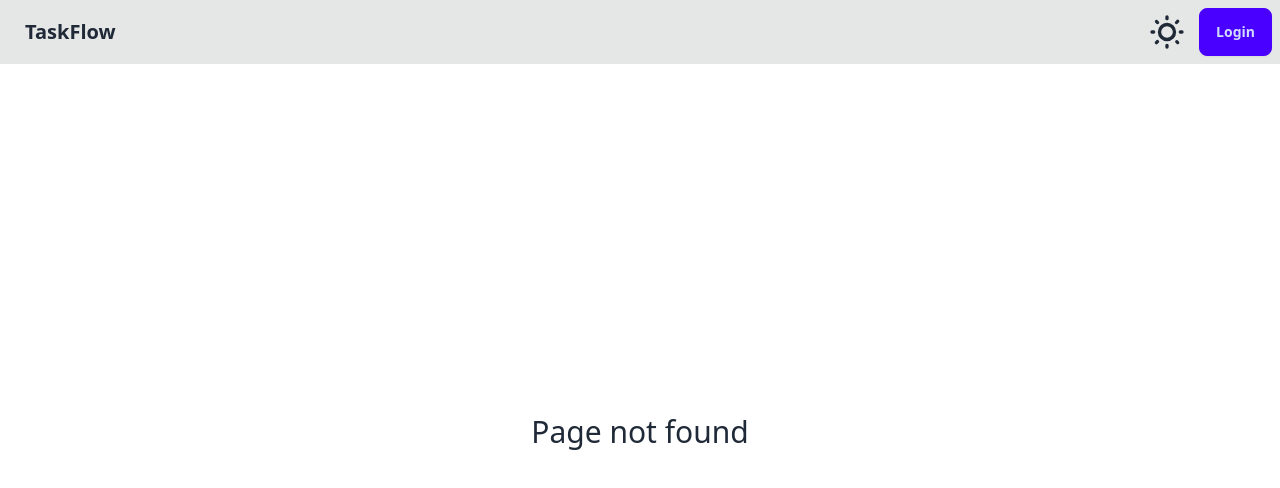
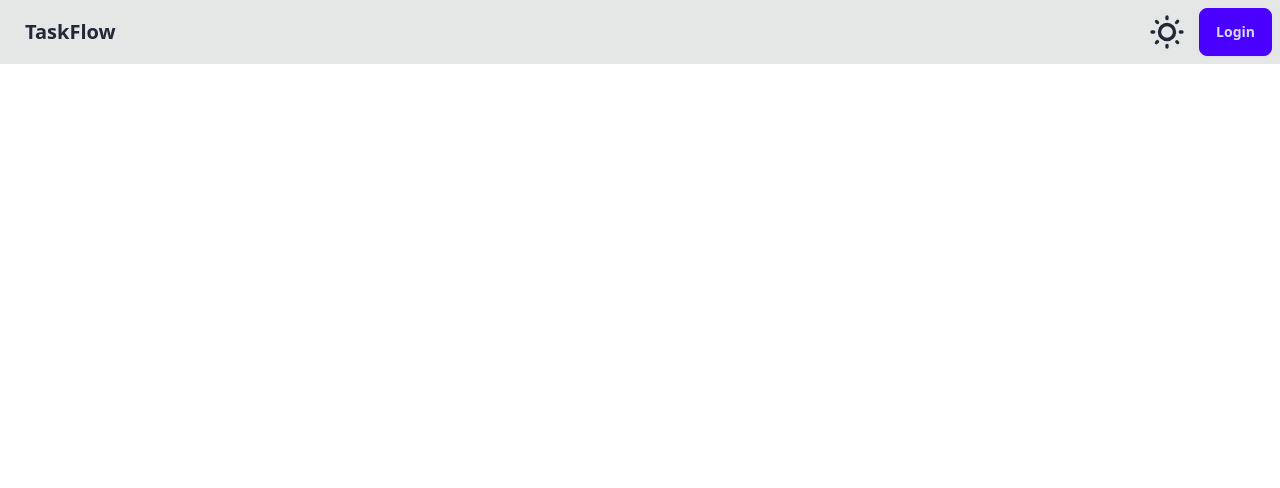
Before and after one commit to andrejcode/taskflow, a React (Vite) app in the folder packages/client/: page /profile in a window 1280 px wide. Before the commit this address had no page. Shown: the top 488 px of the page. Built offline with nearby package versions, Linux system fonts and the light colour scheme.

Commit message:
Create simple profile page

```diff
--- a/packages/client/src/main.tsx
+++ b/packages/client/src/main.tsx
@@ -9,6 +9,7 @@ import Signup from './pages/Signup.tsx';
 import Workspaces from './pages/Workspaces.tsx';
 import Workspace from './pages/Workspace.tsx';
 import NotFound from './pages/NotFound.tsx';
+import Profile from './pages/Profile.tsx';
 import UserProvider from './providers/UserProvider.tsx';
 import ThemeProvider from './providers/ThemeProvider.tsx';
 import WorkspaceSummaryProvider from './providers/WorkspaceSummaryProvider.tsx';
@@ -33,6 +34,7 @@ createRoot(document.getElementById('root')!).render(
                       <Route path=":workspaceId" element={<Workspace />} />
                     </Route>
                   </Route>
+                  <Route path="profile" element={<Profile />} />
                   <Route path="*" element={<NotFound />} />
                 </Route>
               </Routes>
--- a/packages/client/src/pages/Profile.tsx
+++ b/packages/client/src/pages/Profile.tsx
@@ -1,4 +1,27 @@
+import Avatar from '@/components/ui/Avatar';
+import LoadingSpinner from '@/components/ui/LoadingSpinner';
+import useUserContext from '@/hooks/useUserContext';
+
 export default function Profile() {
-  // TODO: Implement Profile page
-  return <></>;
+  const { user, isLoading } = useUserContext();
+
+  return (
+    <section className="h-full px-4 md:px-8 lg:px-16">
+      {isLoading ? (
+        <LoadingSpinner />
+      ) : (
+        user && (
+          <>
+            <h1 className="mb-4 mt-5 text-3xl lg:mt-10">Profile</h1>
+            <div className="mb-2 flex items-center gap-2">
+              <Avatar name={user.name} />
+              <p>{user.name}</p>
+            </div>
+            <p className="mb-1">{user.email}</p>
+            <p>Member since: {new Date(user.createdAt).toLocaleDateString()}</p>
+          </>
+        )
+      )}
+    </section>
+  );
 }
```
